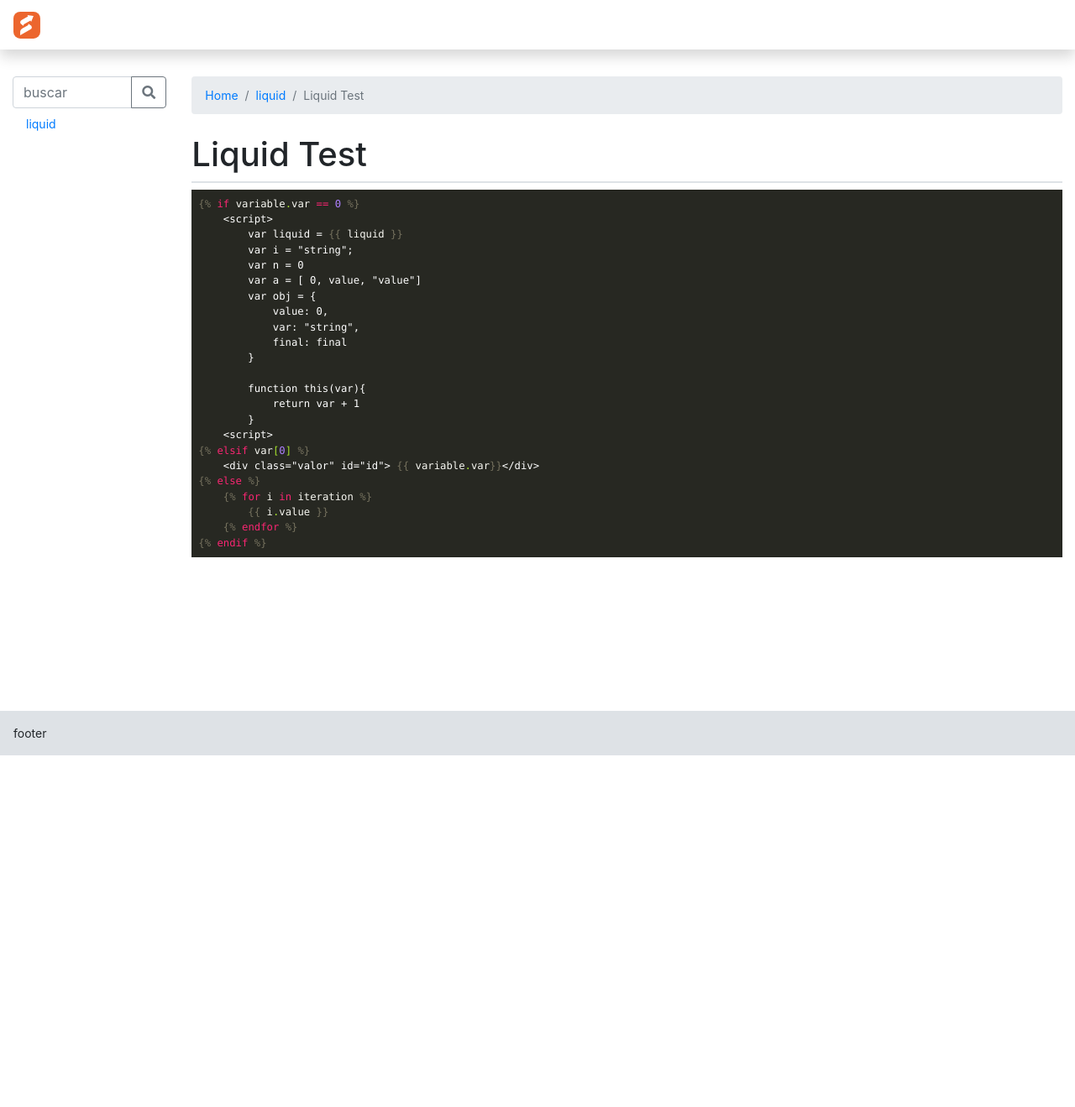
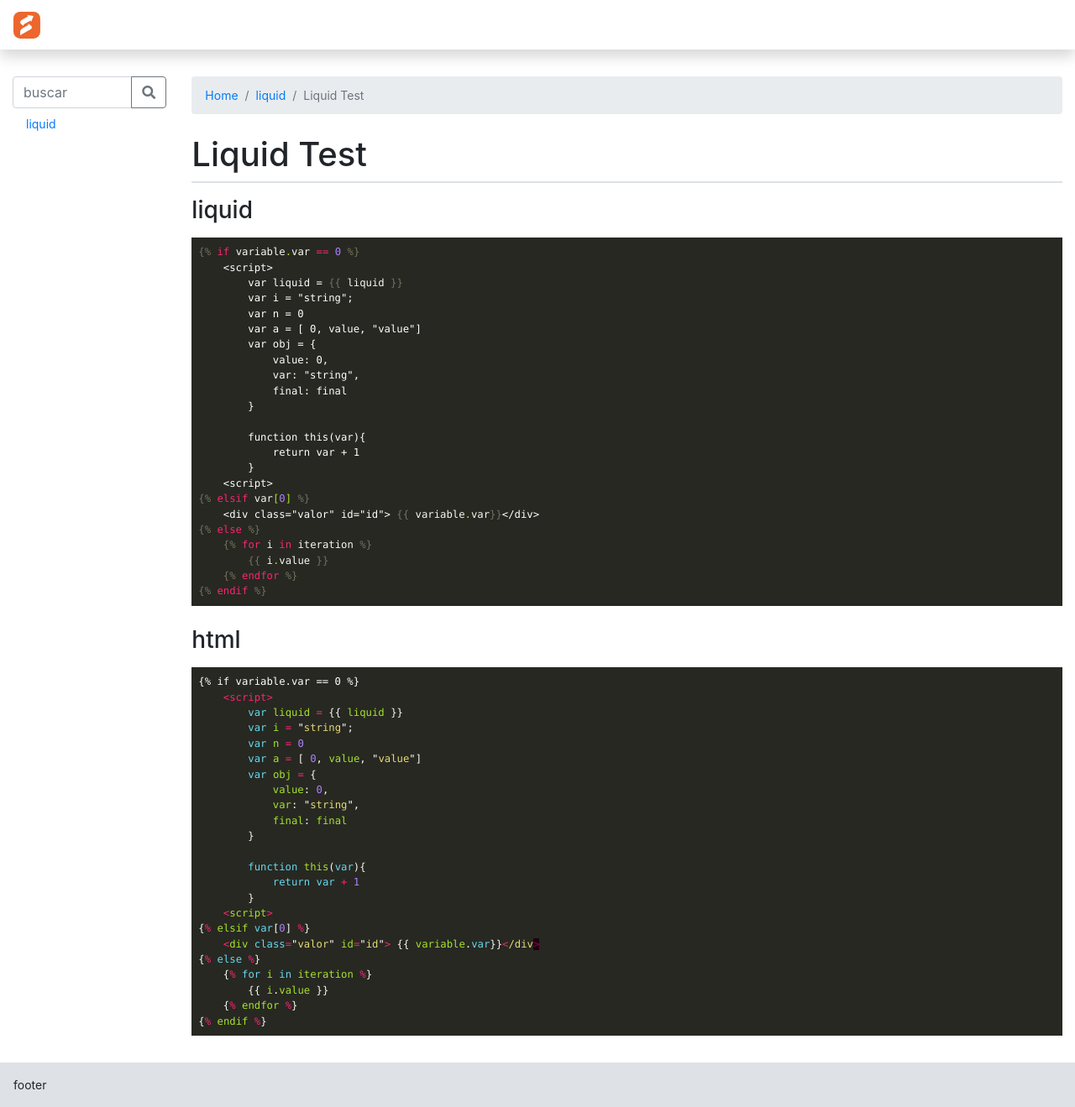
Before and after one commit to Bsale-IO/template-docs, a Jekyll site: the page built from docs/_liquid/liquid-test.md, in a window 1280 px wide. Shown: the whole page at 84% size. Built offline with Jekyll 4.4.1, drawn with Linux system fonts in a browser that asks for light colours; before the commit the page ends 900 px from its top, so only the background shows below that.

Commit message:
this liquid

````diff
--- a/docs/_liquid/liquid-test.md
+++ b/docs/_liquid/liquid-test.md
@@ -4,6 +4,8 @@
 published: true
 ---
 {% raw %}
+
+### liquid
 
 ```liquid
 {% if variable.var == 0 %}
@@ -31,4 +33,33 @@
 {% endif %}
 ```
 
+### html
+```html
+{% if variable.var == 0 %}
+    <script>
+        var liquid = {{ liquid }}
+        var i = "string";
+        var n = 0
+        var a = [ 0, value, "value"]
+        var obj = {
+            value: 0,
+            var: "string",
+            final: final
+        }
+
+        function this(var){
+            return var + 1
+        }
+    <script>
+{% elsif var[0] %}
+    <div class="valor" id="id"> {{ variable.var}}</div>
+{% else %}
+    {% for i in iteration %}
+        {{ i.value }}
+    {% endfor %}
+{% endif %}
+```
+
+
+
 {% endraw %}
````
